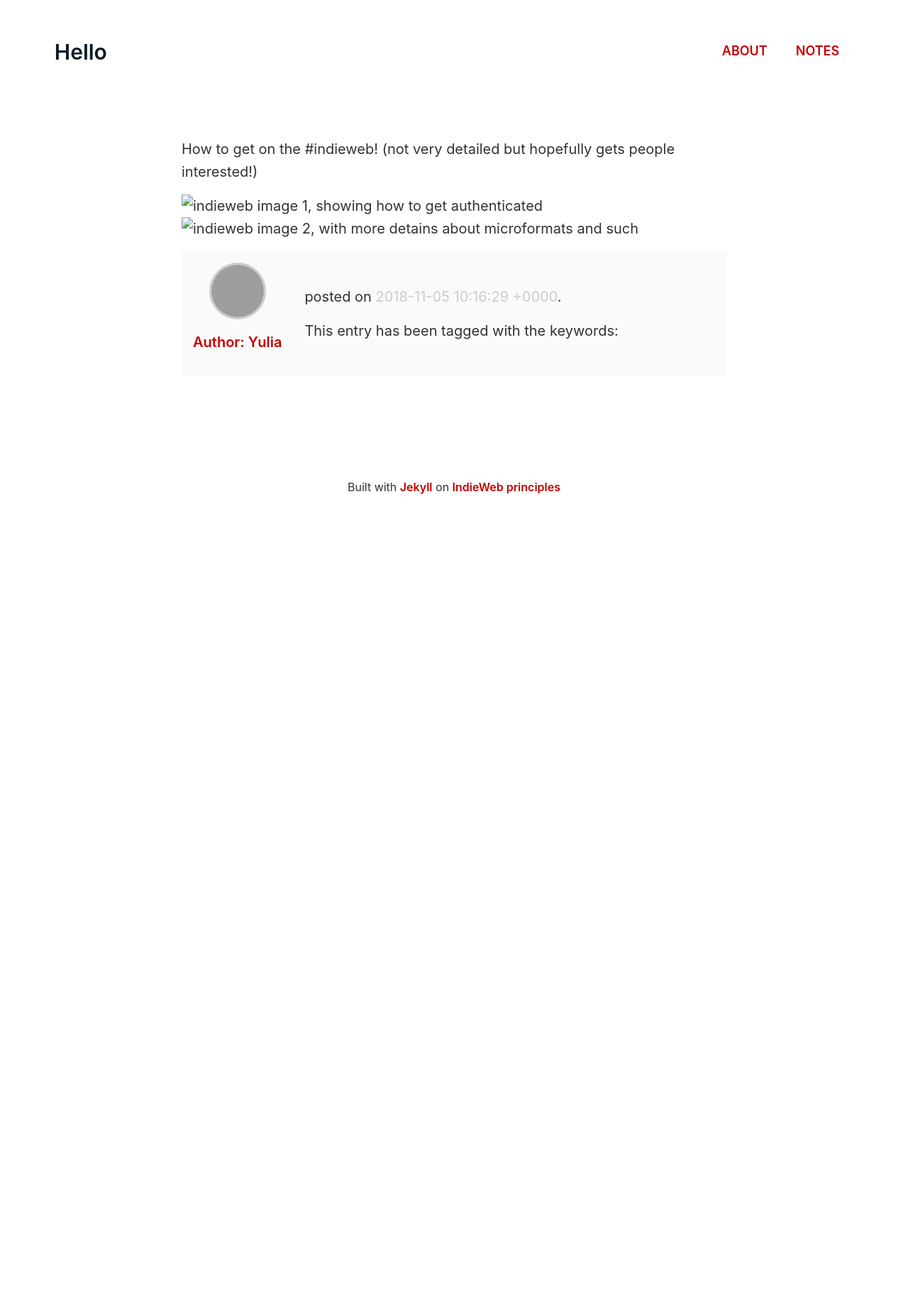
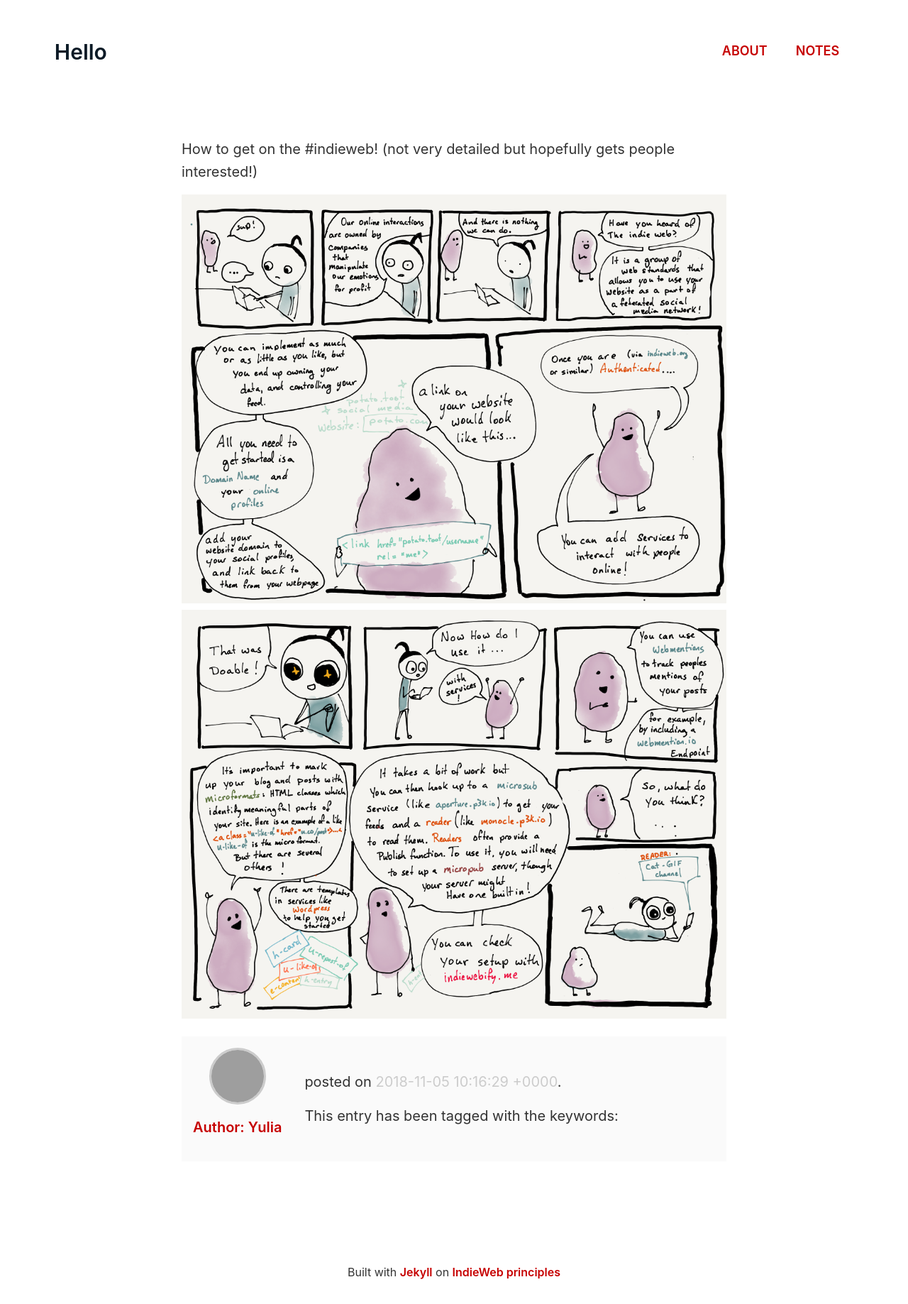
Before and after one commit to lsylk/lsylk.github.io, a Jekyll site: the page built from _posts/2018-11-06-indieweb-comic.md, in a window 1280 px wide. Shown: the whole page at 71% size. Built offline with Jekyll 4.4.1, drawn with Linux system fonts in a browser that asks for light colours; comment, search, counter and statistics services are not loaded; before the commit the page ends 900 px from its top, so only the background shows below that; grey boxes are pictures that could not be loaded.

Commit message:
do not make links to images relative

```diff
--- a/_posts/2018-11-06-indieweb-comic.md
+++ b/_posts/2018-11-06-indieweb-comic.md
@@ -8,5 +8,5 @@ category: social
 How to get on the #indieweb! (not very detailed but hopefully gets people interested!)
 
 
-![indieweb image 1, showing how to get authenticated](./images/2018-11-06-indieweb-1.png)
-![indieweb image 2, with more detains about microformats and such](./images/2018-11-06-indieweb-2.png)
+![indieweb image 1, showing how to get authenticated](/images/2018-11-06-indieweb-1.png)
+![indieweb image 2, with more details about microformats and such](/images/2018-11-06-indieweb-2.png)
```
